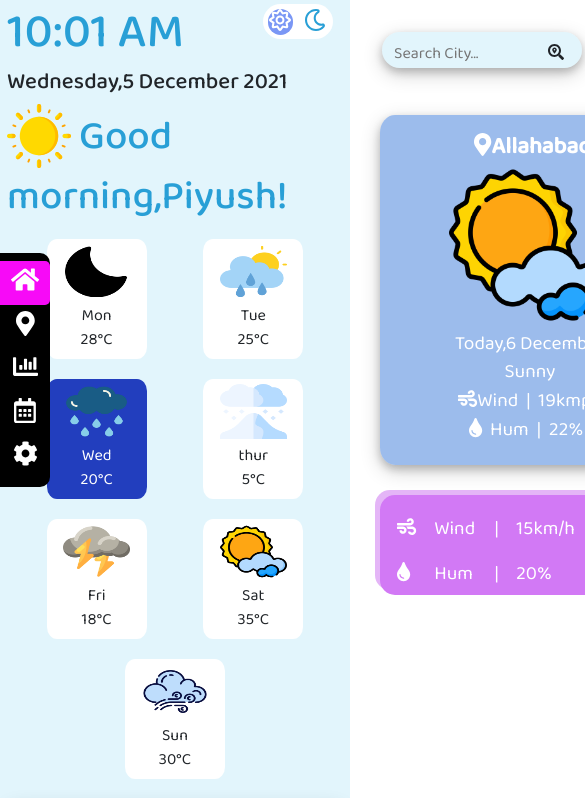
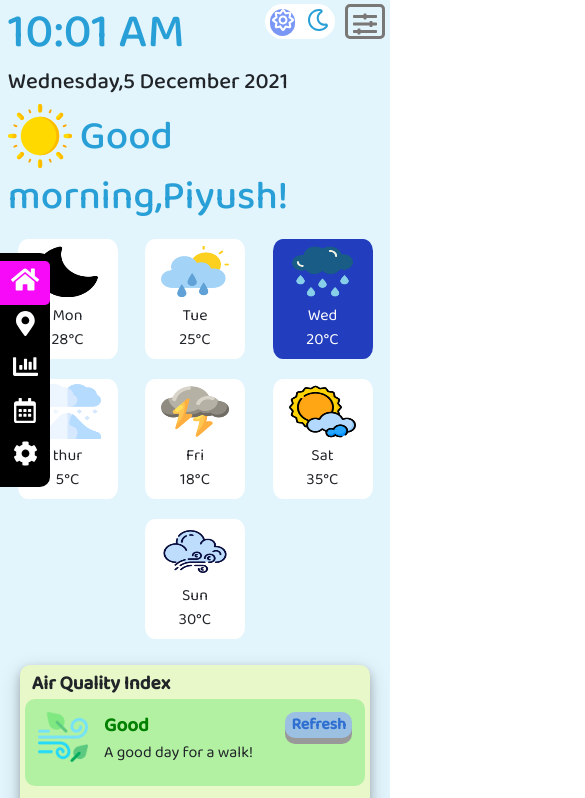
Before and after one commit to Y-piyush/Geogo_Assignment_2, a plain HTML site: page index.html in a window 390 px wide. Shown: the top 798 px of the page, 585 px wide, since content can reach past the window. Drawn offline with nearby package versions, Linux system fonts and the light colour scheme.

Commit message:
Add files via upload

```diff
--- a/index.html
+++ b/index.html
@@ -21,7 +21,7 @@
     </div>
     <div class="page">
     <div class="first">
-            <h1><span>10:01 AM</span><div class="daytime"><div class="active"><i class="far fa-sun"></i></div><div><i class="far fa-moon"></i></div></h1>
+            <h1><span>10:01 AM</span><div class="hide"><i class="fas fa-sliders-h"></i></div><div class="daytime"><div class="active"><i class="far fa-sun"></i></div><div><i class="far fa-moon"></i></div></div></h1>
             <h3>Wednesday,5 December 2021 </h3>
             <h2><p><img src="images/sun1.png"</p> Good morning,Piyush!</h2>
 
--- a/style.css
+++ b/style.css
@@ -29,12 +29,30 @@ h3{
 p{
     margin-bottom: 0;
 }
+.hide{
+    width:40px;
+    height: 35px;
+    margin-right:5px;
+    color: rgb(122, 119, 119);
+    float: right;
+    text-align: center;
+   align-items: center;
+    font-size: 1.5rem;
+    border: 3px solid rgb(122, 119, 119);
+    border-radius: 5px;
+    vertical-align: middle;
+    padding:5px;
+    visibility: hidden;
+}
+
+
 .daytime{
-   float: right;
+    float:right;
+
   margin:auto;
    height:35px;
     font-size: 22px;
-   margin-right: 5%;
+   margin-right: 10px;
     width:70px;
 
     border-radius: 30px;
@@ -320,23 +338,31 @@ header{
     background-color: rgb(163 223 244 / 31%);
     border-radius: 20px;
 
-    padding: 10px;
+    padding: 8px;
 
     display: inline-block;
 
 }
+@media only screen and (max-width:720px) {
+    .second{
+        display: none;
+    }
+    .hide{
+        visibility: visible;
+        justify-content: center;
+    }
 
+}
 .search_input {
     display: inline-block;
     width:85%;
     height:20px;
-    justify-content: center;
     border: 0;
     outline: 0;
     background: none;
     align-items: center;
     caret-color: black;
-
+    vertical-align: middle;
 
     transition: width 0.4s linear;
 
```
